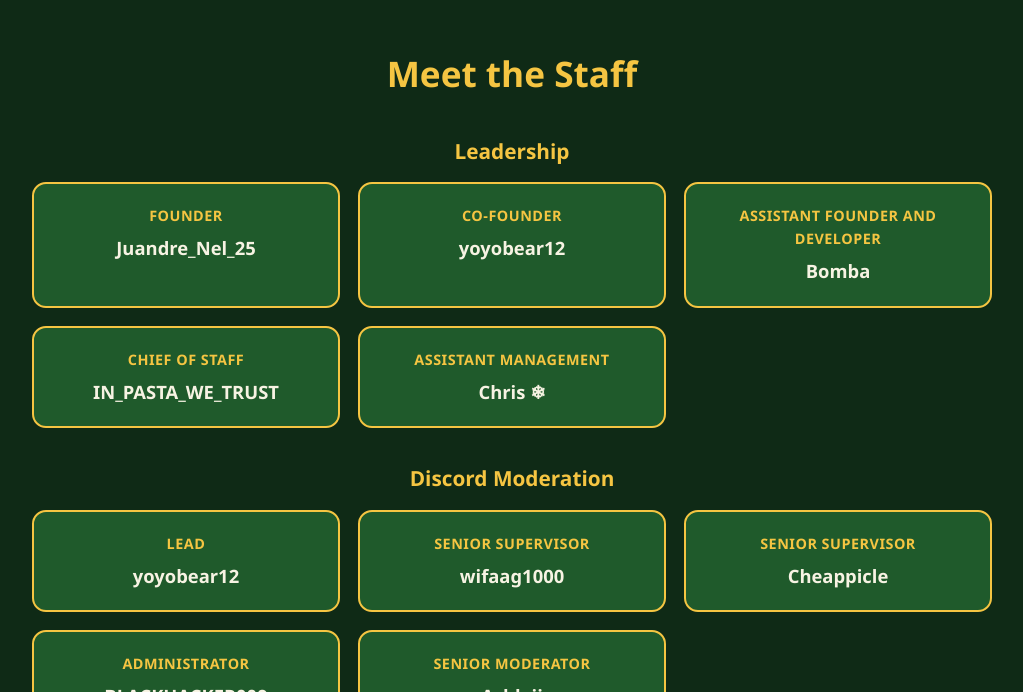
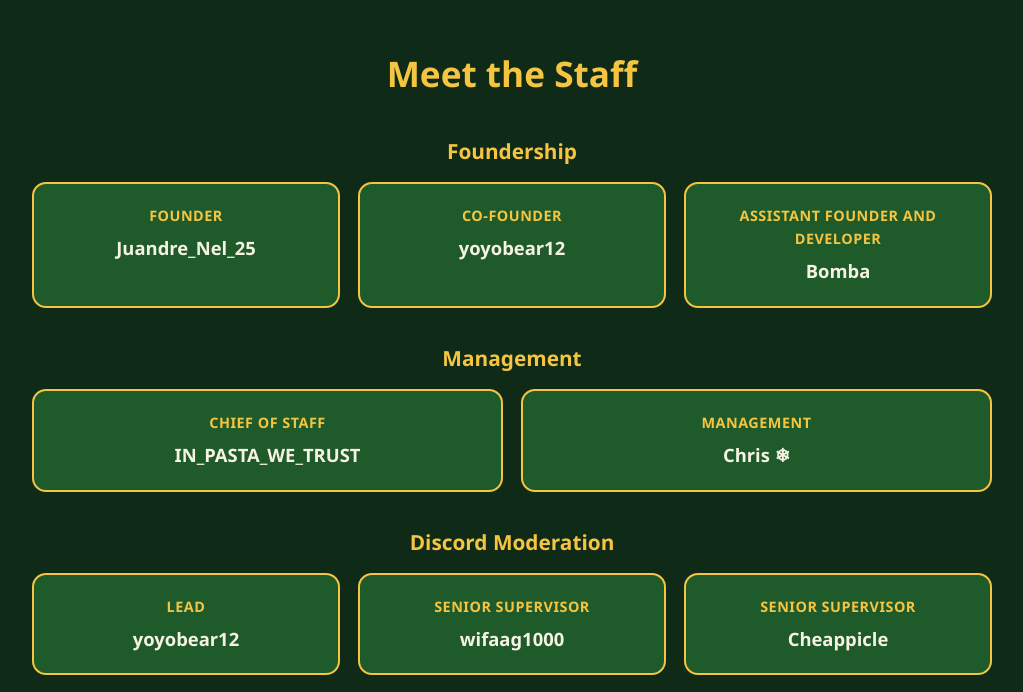
Before and after one commit to juandrenel25-hue/countryline-site, a plain HTML site: page index.html in a window 1280 px wide. Shown: the part 1881-2573 px from the top of the page, without its empty margins (128-1151 px from the left). Drawn offline with Linux system fonts and the light colour scheme.

Commit message:
Update index.html

```diff
--- a/index.html
+++ b/index.html
@@ -65,8 +65,7 @@
   <div class="card">
     <p>Country Line Farming is a farming roleplay community built around teamwork, fair play, and good company. Whether you are a seasoned farmer or just planting your first field, there is a place for you here. We run events, support tickets, and a staff team that keeps things friendly and fair.</p>
   </div>
-</section>
-<section class="block" id="rules">
+</section><section class="block" id="rules">
   <h2 class="reveal">Server Rules</h2>
   <div class="grid">
     <div class="rule reveal"><b>1. Be respectful.</b> Treat every member and staff member with kindness.</div>
@@ -83,13 +82,17 @@
 <section class="block" id="staff">
   <h2 class="reveal">Meet the Staff</h2>
 
-  <h3 class="group-title reveal">Leadership</h3>
+  <h3 class="group-title reveal">Foundership</h3>
   <div class="grid">
     <div class="staff reveal"><div class="role">Founder</div><div class="name">Juandre_Nel_25</div></div>
     <div class="staff reveal"><div class="role">Co-Founder</div><div class="name">yoyobear12</div></div>
     <div class="staff reveal"><div class="role">Assistant Founder and Developer</div><div class="name">Bomba</div></div>
+  </div>
+
+  <h3 class="group-title reveal">Management</h3>
+  <div class="grid">
     <div class="staff reveal"><div class="role">Chief of Staff</div><div class="name">IN_PASTA_WE_TRUST</div></div>
-    <div class="staff reveal"><div class="role">Assistant Management</div><div class="name">Chris ❄</div></div>
+    <div class="staff reveal"><div class="role">Management</div><div class="name">Chris ❄</div></div>
   </div>
 
   <h3 class="group-title reveal">Discord Moderation</h3>
```
